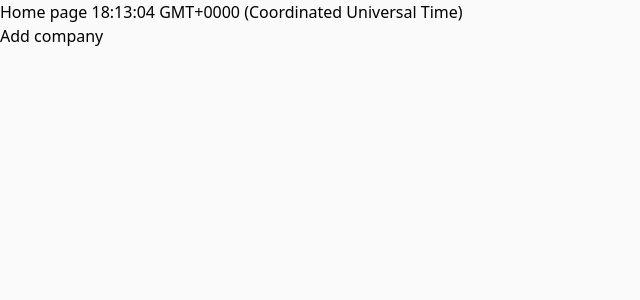
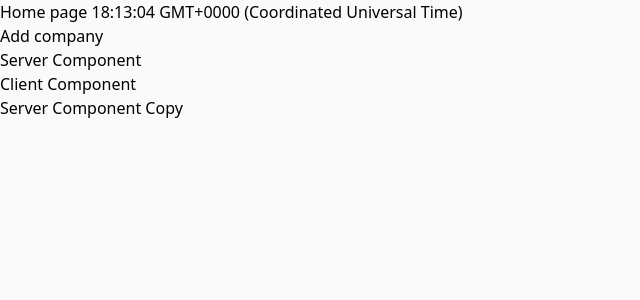
Before and after one commit to VictorFil67/crm, a Next.js app: page / in a window 1280 px wide. Shown: the top 300 px of the page, without its empty margins (0-640 px from the left). Built offline with nearby package versions, Linux system fonts and the light colour scheme.

Commit message:
render server and client components

```diff
--- /dev/null
+++ b/src/app/components/client-component.tsx
@@ -0,0 +1,18 @@
+'use client';
+import React from 'react';
+import ServerComponentCopy from './server-component copy';
+
+export interface ClientComponentProps {
+  children?: React.ReactNode;
+}
+
+export default function ClientComponent({ children }: ClientComponentProps) {
+  console.log('Client Component');
+  return (
+    <div>
+      <span>Client Component</span>
+
+      {children}
+    </div>
+  );
+}
--- /dev/null
+++ b/src/app/components/server-component copy.tsx
@@ -0,0 +1,19 @@
+import { headers } from 'next/headers';
+import React from 'react';
+
+export interface ServerComponentProps {
+  children?: React.ReactNode;
+}
+
+export default function ServerComponentCopy({
+  children,
+}: ServerComponentProps) {
+  console.log('Server Component Copy');
+  console.log(headers());
+  return (
+    <div>
+      <span>Server Component Copy</span>
+      {children}
+    </div>
+  );
+}
--- /dev/null
+++ b/src/app/components/server-component.tsx
@@ -0,0 +1,15 @@
+import React from 'react';
+
+export interface ServerComponentProps {
+  children?: React.ReactNode;
+}
+
+export default function ServerComponent({ children }: ServerComponentProps) {
+  console.log('Server Component');
+  return (
+    <div>
+      <span>Server Component</span>
+      {children}
+    </div>
+  );
+}
--- a/src/app/page.tsx
+++ b/src/app/page.tsx
@@ -1,9 +1,12 @@
 import StatusLabel, { Status } from '@/app/components/status-label';
 import { headers } from 'next/headers';
 import AddCompanyButton from '@/app/components/add-company-button';
+import ServerComponent from '@/app/components/server-component';
+import ClientComponent from '@/app/components/client-component';
+import ServerComponentCopy from '@/app/components/server-component copy';
 
 export default function Home() {
-  console.log(headers())
+  console.log(headers());
   return (
     <main>
       <h1 className="text-xl">Home page {new Date().toTimeString()}</h1>
@@ -11,7 +14,11 @@
       <StatusLabel status={Status.NotActive}>Not Active</StatusLabel>
       <StatusLabel status={Status.Pending}>Pending</StatusLabel>
       <StatusLabel status={Status.Suspended}>Suspended</StatusLabel> */}
-      <AddCompanyButton/>
+      <AddCompanyButton />
+      <ServerComponent />
+      <ClientComponent>
+        <ServerComponentCopy />
+      </ClientComponent>
     </main>
   );
 }
```
